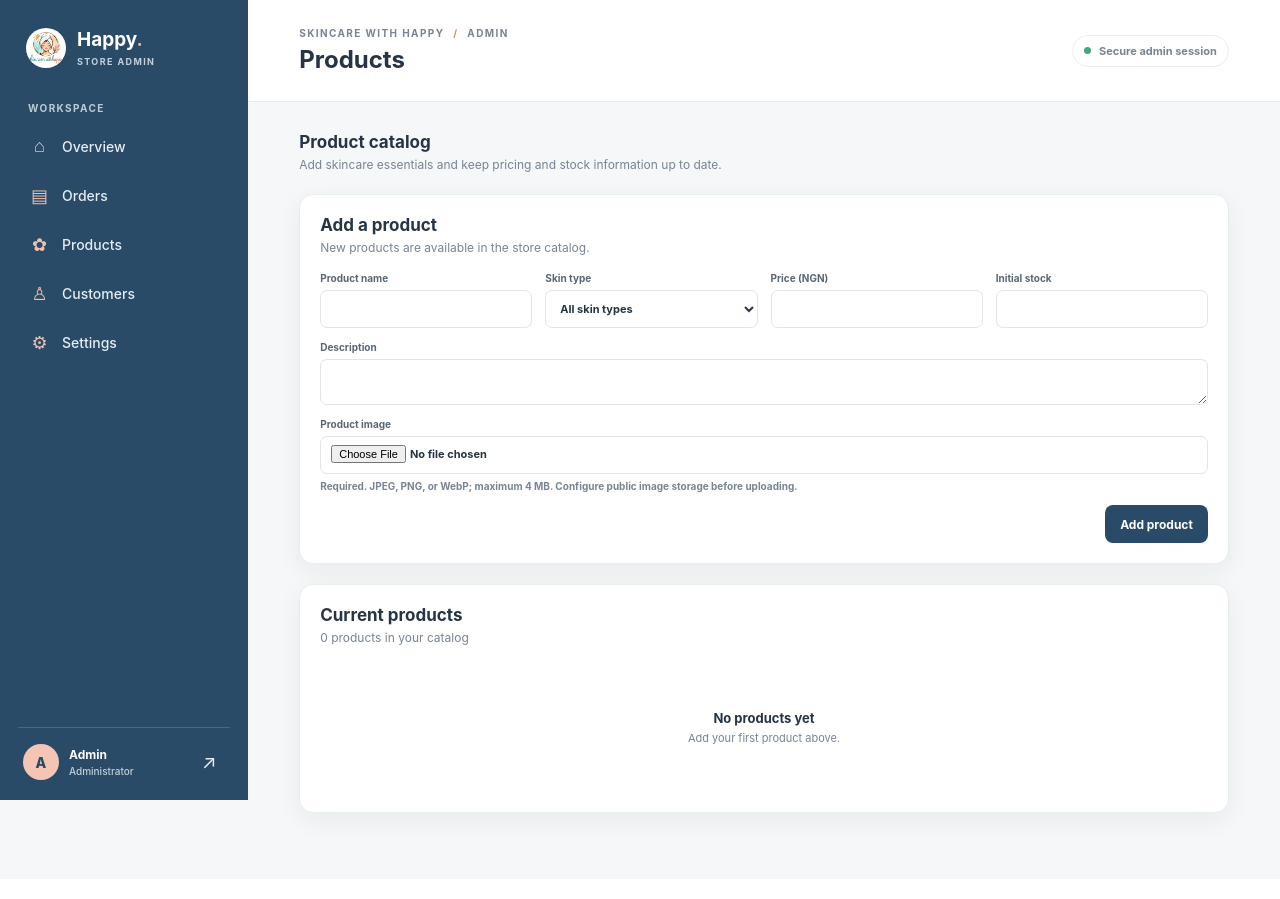
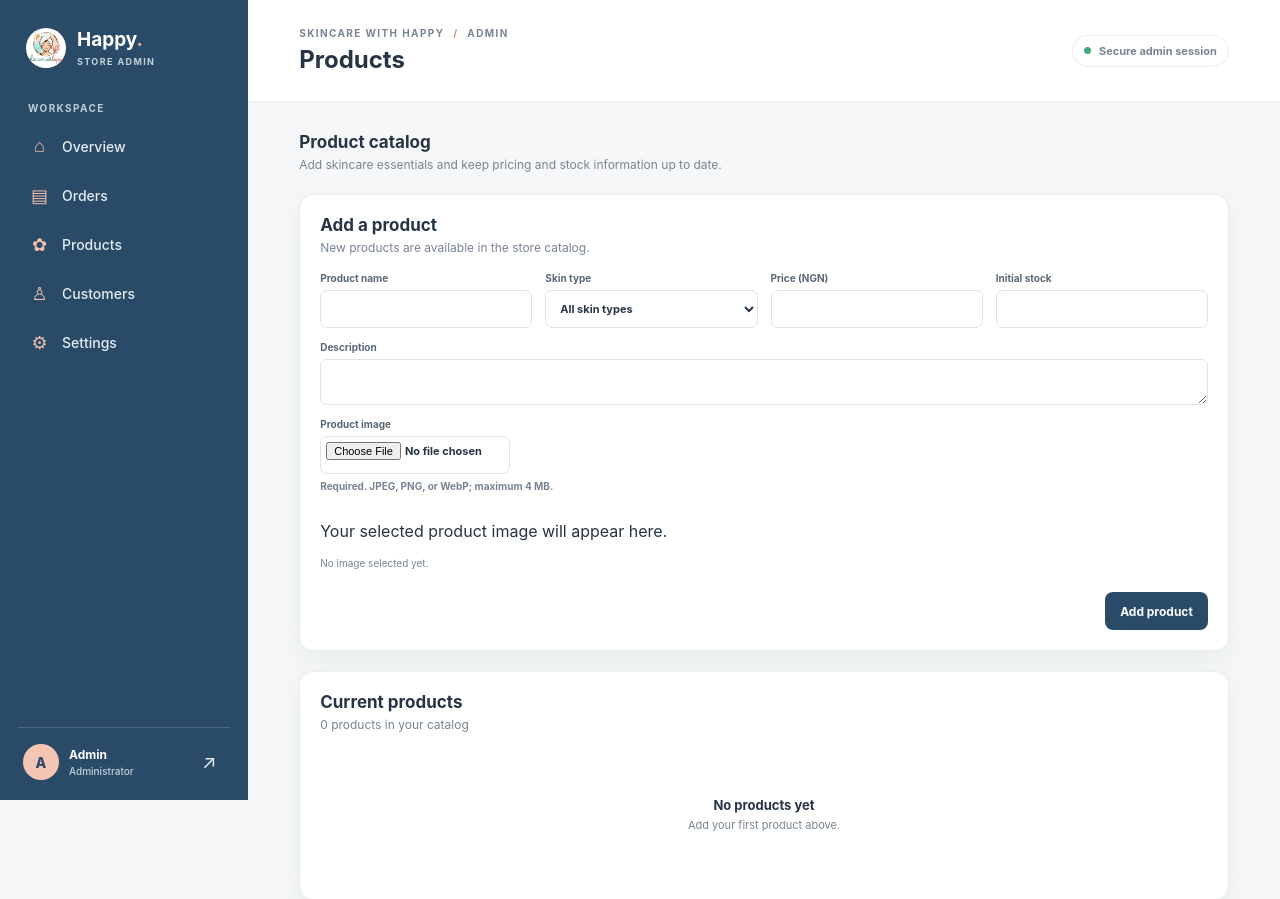
Before and after one commit to JamesHD001/Skincare_With_Happy, a Flask app: template templates/admin_products.html in a window 1280 px wide. Shown: the top 899 px of the page. Before the commit the page ends 832 px from the top, so only its background shows below. Run offline with Flask 3, Linux system fonts and the light colour scheme; the template is opened without the code that fills it, so the values that code supplies are empty; some libraries are stand-ins or nearby versions.

Commit message:
Add live product image selection previews

```diff
--- a/templates/admin_products.html
+++ b/templates/admin_products.html
@@ -34,9 +34,14 @@
         <label>Initial stock<input type="number" name="stock" min="0" step="1" required></label>
         <label class="form-wide">Description<textarea name="description" rows="2"></textarea></label>
         <label class="form-wide">Product image
-            <input type="file" name="image" accept="image/jpeg,image/png,image/webp" required>
-            <span class="muted-text">Required. JPEG, PNG, or WebP; maximum 4 MB. Configure public image storage before uploading.</span>
+            <input class="product-image-upload" type="file" name="image" accept="image/jpeg,image/png,image/webp" aria-describedby="new-product-image-help new-product-image-status" required>
+            <span class="muted-text" id="new-product-image-help">Required. JPEG, PNG, or WebP; maximum 4 MB.</span>
         </label>
+        <div class="form-wide image-preview-panel" data-image-preview>
+            <img class="image-preview-large" alt="Selected product image preview" hidden>
+            <p class="image-preview-placeholder">Your selected product image will appear here.</p>
+            <p class="image-preview-status muted-text" id="new-product-image-status" aria-live="polite">No image selected yet.</p>
+        </div>
         <div class="form-wide form-submit"><button class="button button-primary" type="submit">Add product</button></div>
     </form>
 </section>
@@ -70,9 +75,11 @@
                                     {% if image_url %}
                                         <img class="product-image-preview" src="{{ image_url }}" alt="{{ product.name }}">
                                     {% else %}
-                                        <span class="muted-text">No image</span>
+                                        <img class="product-image-preview" alt="Selected image for {{ product.name }}" hidden>
+                                        <span class="muted-text product-image-empty">No image</span>
                                     {% endif %}
-                                    <input form="{{ form_id }}" class="table-input product-image-upload" type="file" name="image" accept="image/jpeg,image/png,image/webp" aria-label="Replace image for {{ product.name }}">
+                                    <input form="{{ form_id }}" class="table-input product-image-upload" type="file" name="image" accept="image/jpeg,image/png,image/webp" aria-label="Replace image for {{ product.name }}" aria-describedby="image-status-{{ product.id }}">
+                                    <span class="image-preview-status muted-text" id="image-status-{{ product.id }}" aria-live="polite">Choose a file to preview a replacement.</span>
                                 </div>
                             </td>
                             <td>
```
